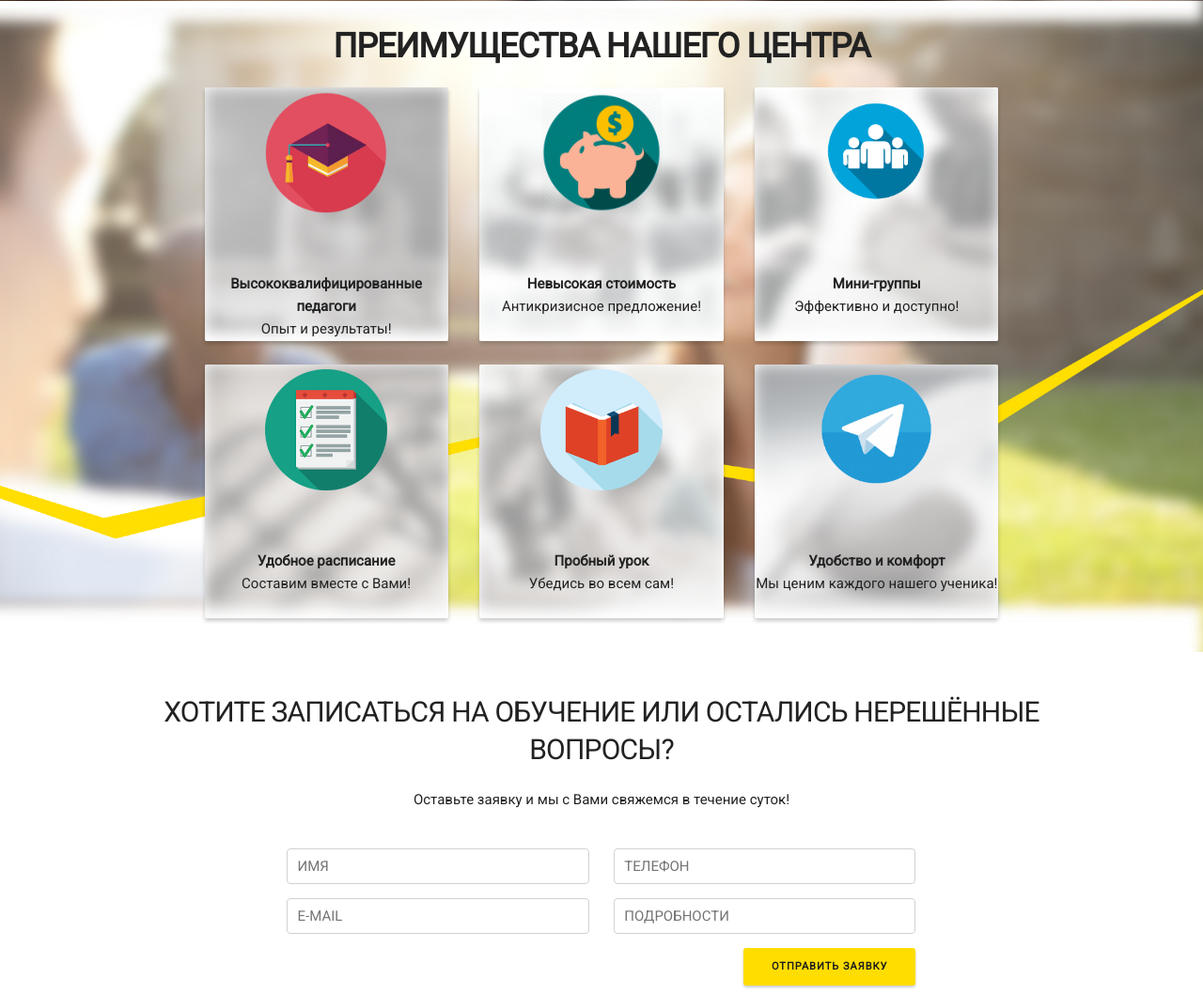
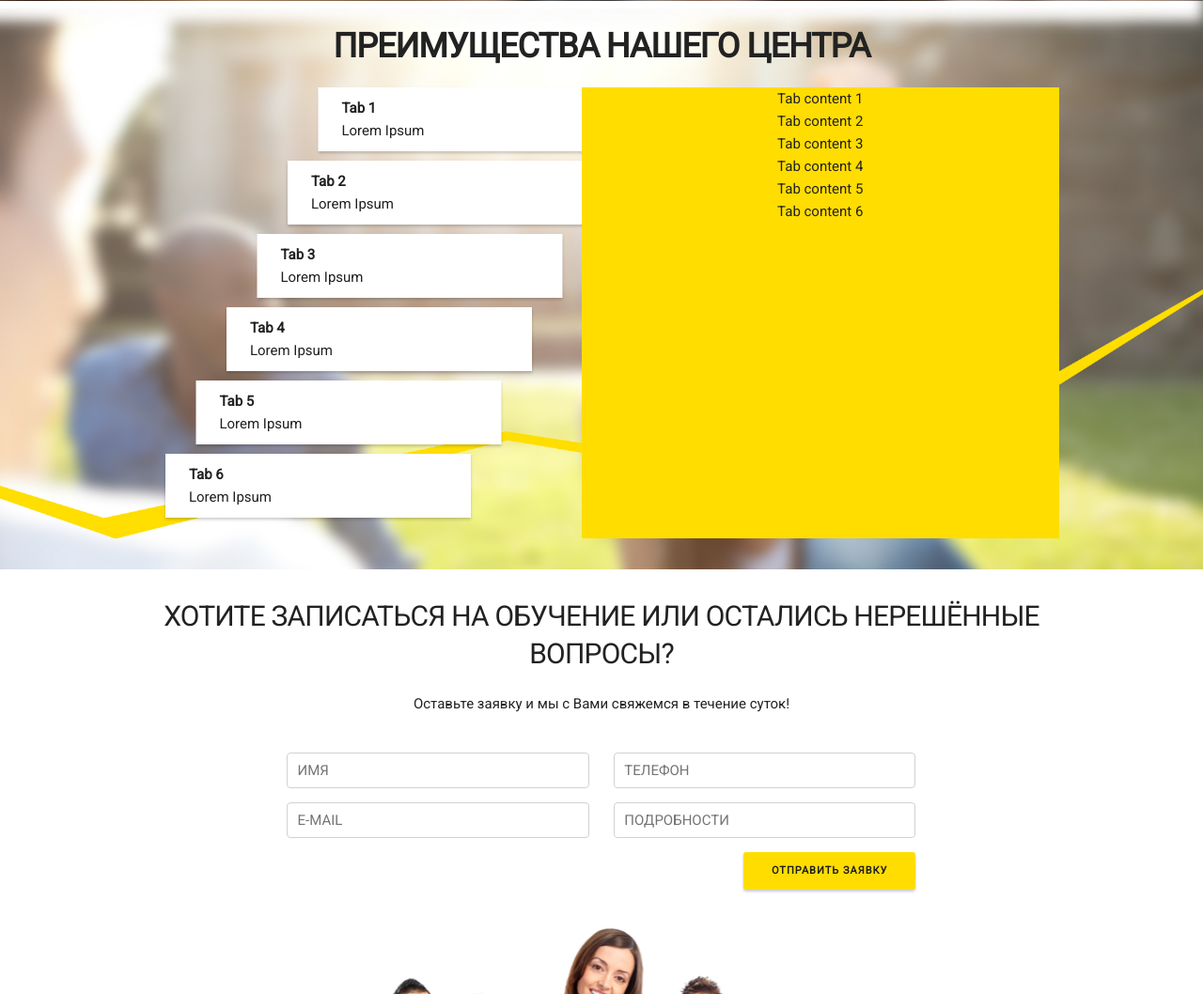
Before and after one commit to exymax/iq-center, a PHP site: page / in a window 1280 px wide. Shown: the part 799-1857 px from the top of the page at 94% size. Run offline with PHP 8.4, Linux system fonts and the light colour scheme; some libraries are stand-ins or nearby versions.

Commit message:
Changed advantages slicing

```diff
--- a/css/main.css
+++ b/css/main.css
@@ -71,27 +71,82 @@
     font-weight: bold;
 }
 
-.advantages-container {
-    width: 66%;
+.hero-advantages .bookmarks {
+
 }
 
-.advantages-container.second-line {
-    margin-top: 25px;
-    margin-bottom: 20px;
+.hero-advantages .information {
+    height: 100%;
+    background-color: #FFDD00;
 }
 
-.advantage {
-    overflow: hidden;
+.hero-advantages .information:before {
+    height: 100%;
+    width: 100%;
+    content: "";
+    position: relative;
+    left: -48.5%;
+    border-bottom: 20px solid #FFDD00;
+    border-left: 15px solid transparent;
+}
+
+.advantages ul {
+    list-style: none;
+}
+
+.advantages ul li {
     cursor: pointer;
+    max-width: 300px;
+    margin-top: 10px;
+    text-align: left;
+    padding: 10px 0 10px 25px;
+    color: #202020;
+    background-color: #fff;
+    box-shadow: 0 2px 3px rgba(0, 0, 0, .2);
+}
+
+.advantages ul li:hover {
+    background-color: #FFDD00;
+}
+
+.advantages ul li .title {
+    font-weight: bold;
+}
+
+.advantages ul li.first {
+    transform:  translateX(70%);
+}
+
+.advantages ul li.second {
+    transform:  translateX(60%);
+}
+
+.advantages ul li.third {
+    transform:  translateX(50%);
+}
+
+.advantages ul li.fourth {
+    transform:  translateX(40%);
+}
+
+.advantages ul li.fifth {
+    transform:  translateX(30%);
+}
+
+.advantages ul li.sixth {
+    transform:  translateX(20%);
+}
+
+.advantages ul li:first-child {
+    margin-top: 0;
+}
+
+.advantages-info {
     position: relative;
-    display: flex;
-    flex-direction: column;
-    align-items: center;
-    background-color: #fff;
-    border-radius: 2px;
-    box-shadow: 0 3px 4px rgba(0, 0, 0, .2);
-    min-height: 270px;
-    padding: 15px 0 15px 0;
+    z-index: 2;
+    margin-left: 0 !important;
+    background-color: #FFDD00;
+    height: 480px;
 }
 
 .image-container {
--- a/index.html
+++ b/index.html
@@ -62,75 +62,59 @@
 <div class="container hero-advantages">
     <h3 class="title">ПРЕИМУЩЕСТВА НАШЕГО ЦЕНТРА</h3>
     <div class="row">
-        <div class="ten column">
-            <div class="container advantages-container">
-                <div class="one-third column advantage first transition">
-                    <div class="image-container">
-                        <img src="images/advantages/1.png" class="advantage-icon transition">
-                    </div>
-                    <div class="white-fader transition"></div>
-                    <img src="images/advantages/photos/1.jpg" class="advantage-photo transition">
-                    <div class="advantage-info transition">
-                        <span class="title">Высококвалифицированные педагоги</span>
-                        <span class="description">Опыт и результаты!</span>
-                    </div>
+        <div class="ten columns offset-by-one tab">
+            <div class="one-half column tabHeader advantages">
+                <ul>
+                    <li class="active first transition">
+                        <span class="title">Tab 1</span>
+                        <br>
+                        <span class="description">Lorem Ipsum</span>
+                    </li>
+                    <li class="second transition">
+                        <span class="title">Tab 2</span>
+                        <br>
+                        <span class="description">Lorem Ipsum</span>
+                    </li>
+                    <li class="third transition">
+                        <span class="title">Tab 3</span>
+                        <br>
+                        <span class="description">Lorem Ipsum</span>
+                    </li>
+                    <li class="fourth transition">
+                        <span class="title">Tab 4</span>
+                        <br>
+                        <span class="description">Lorem Ipsum</span>
+                    </li>
+                    <li class="fifth transition">
+                        <span class="title">Tab 5</span>
+                        <br>
+                        <span class="description">Lorem Ipsum</span>
+                    </li>
+                    <li class="sixth transition">
+                        <span class="title">Tab 6</span>
+                        <br>
+                        <span class="description">Lorem Ipsum</span>
+                    </li>
+                </ul>
+            </div>
+            <div class="one-half column tabContent advantages-info">
+                <div class="tabItem active first">
+                    Tab content 1
                 </div>
-                <div class="one-third column advantage second transition">
-                    <div class="image-container">
-                        <img src="images/advantages/2.png" class="advantage-icon transition">
-                    </div>
-                    <div class="white-fader transition"></div>
-                    <img src="images/advantages/photos/2.jpg" class="advantage-photo transition">
-                    <div class="advantage-info transition">
-                        <span class="title">Невысокая стоимость</span>
-                        <span class="description">Антикризисное предложение!</span>
-                    </div>
+                <div class="tabItem second">
+                    Tab content 2
                 </div>
-                <div class="one-third column advantage third transition">
-                    <div class="image-container">
-                        <img src="images/advantages/3.png" class="advantage-icon transition">
-                    </div>
-                    <div class="white-fader transition"></div>
-                    <img src="images/advantages/photos/3.jpg" class="advantage-photo transition">
-                    <div class="advantage-info transition">
-                        <span class="title">Мини-группы</span>
-                        <span class="description">Эффективно и доступно!</span>
-                    </div>
+                <div class="tabItem third">
+                    Tab content 3
                 </div>
-            </div>
-            <div class="container advantages-container second-line">
-                <div class="one-third column advantage fourth transition">
-                    <div class="image-container">
-                        <img src="images/advantages/4.png" class="advantage-icon transition">
-                    </div>
-                    <div class="white-fader transition"></div>
-                    <img src="images/advantages/photos/4.jpg" class="advantage-photo transition">
-                    <div class="advantage-info transition">
-                        <span class="title">Удобное расписание</span>
-                        <span class="description">Составим вместе с Вами!</span>
-                    </div>
+                <div class="tabItem fourth">
+                    Tab content 4
                 </div>
-                <div class="one-third column advantage fifth transition">
-                    <div class="image-container">
-                        <img src="images/advantages/5.png" class="advantage-icon transition">
-                    </div>
-                    <div class="white-fader transition"></div>
-                    <img src="images/advantages/photos/5.jpg" class="advantage-photo transition">
-                    <div class="advantage-info transition">
-                        <span class="title">Пробный урок</span>
-                        <span class="description">Убедись во всем сам!</span>
-                    </div>
+                <div class="tabItem fifth">
+                    Tab content 5
                 </div>
-                <div class="one-third column advantage sixth transition">
-                    <div class="image-container">
-                        <img src="images/advantages/6.png" class="advantage-icon transition">
-                    </div>
-                    <div class="white-fader transition"></div>
-                    <img src="images/advantages/photos/6.jpg" class="advantage-photo transition">
-                    <div class="advantage-info transition">
-                        <span class="title">Удобство и комфорт</span>
-                        <span class="description">Мы ценим каждого нашего ученика!</span>
-                    </div>
+                <div class="tabItem sixth">
+                    Tab content 6
                 </div>
             </div>
         </div>
@@ -271,6 +255,7 @@
 </script>
 <script src="https://cdnjs.cloudflare.com/ajax/libs/jquery/3.2.1/jquery.js"></script>
 <script src="https://cdnjs.cloudflare.com/ajax/libs/jquery-scrollTo/2.1.2/jquery.scrollTo.min.js"></script>
+<script src="js/jQuery.tab.js"></script>
 <script src="js/app.js"></script>
 </body>
 </html>
--- a/js/app.js
+++ b/js/app.js
@@ -21,4 +21,8 @@ $(document).ready(function() {
                 console.log(data);
             });
     });
+
+    $('.tab').tab({
+        trigger_event_type: 'mouseover'
+    });
 });
--- /dev/null
+++ b/js/jQuery.tab.js
@@ -0,0 +1,21 @@
+;
+(function($) {
+	$.fn.tab = function(options) {
+		var opts = $.extend({}, $.fn.tab.defaults, options);
+		return this.each(function() {
+			var obj = $(this);
+
+			$(obj).find('.tabHeader li').on(opts.trigger_event_type, function() {
+				$(obj).find('.tabHeader li').removeClass('active');
+				$(this).addClass('active');
+
+				$(obj).find('.tabContent div').hide();
+				$(obj).find('.tabContent div').eq($(this).index()).show();
+			})
+		});
+	}
+	$.fn.tab.defaults = {
+		trigger_event_type: 'click', //mouseover | click 默认是click
+	};
+
+})(jQuery);
```
Also changed, not shown: contacts.html (+0 -13 lines).
